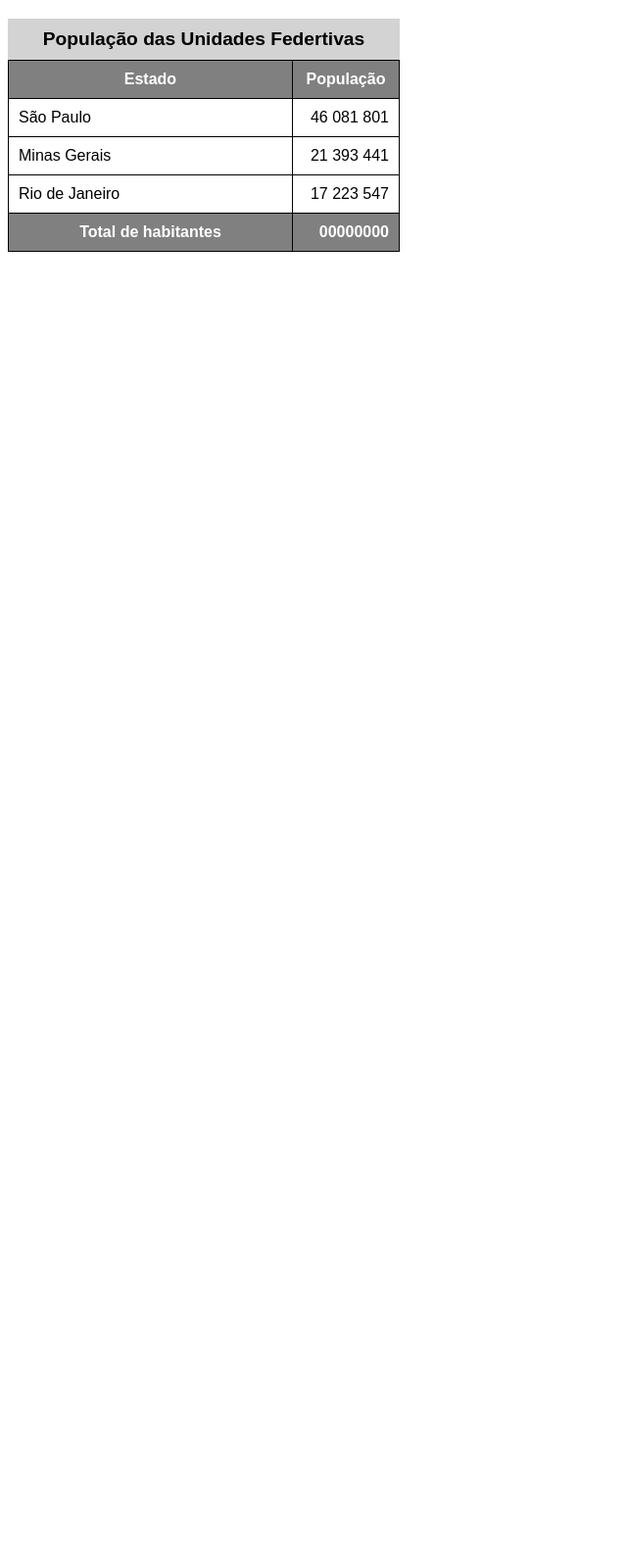
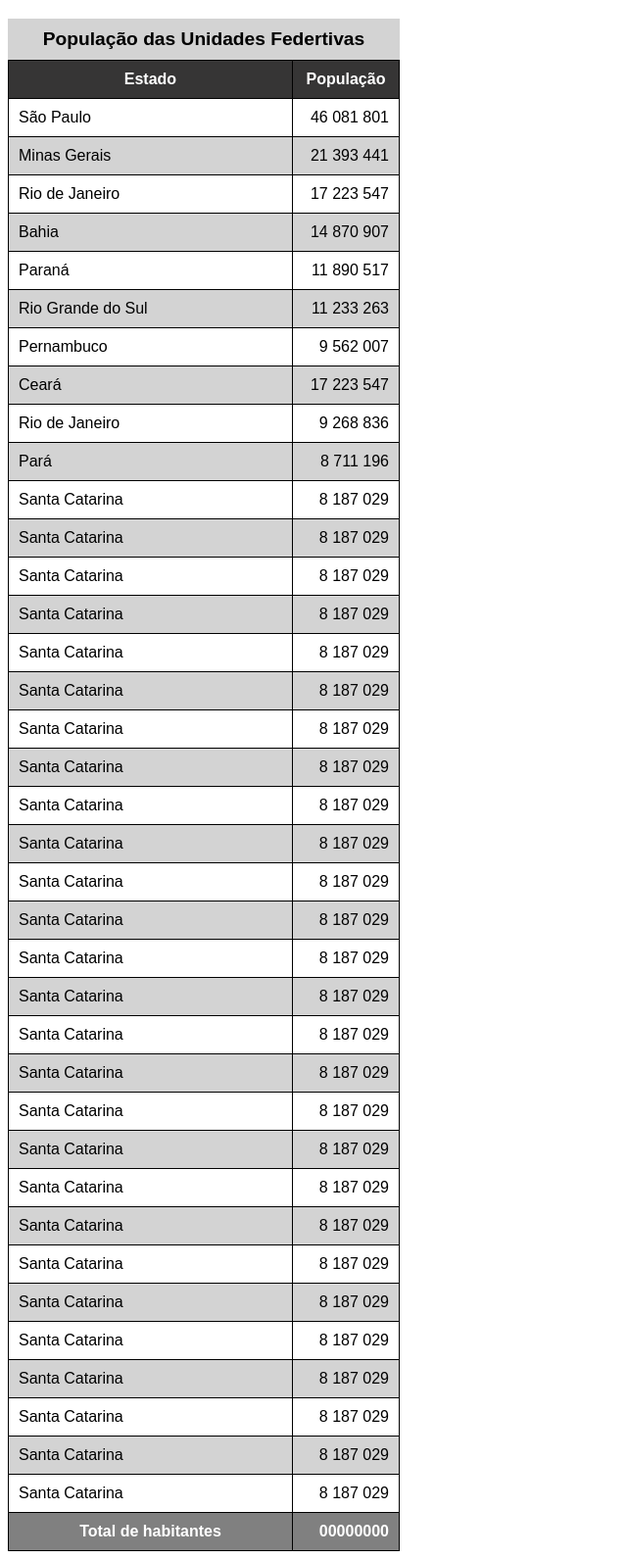
Before and after one commit to supranijp/html-css, a plain HTML site: page exercícios/ex020/tabela002.html in a window 1280 px wide. Shown: the part 61-1652 px from the top of the page at 98% size, without its empty margins (0-640 px from the left). Before the commit the page ends 800 px from the top, so only its background shows below. Drawn offline with Linux system fonts and the light colour scheme.

Commit message:
Atualização dos últimos ex de tabelas do curso em vídeo

```diff
--- a/exercícios/ex020/tabela002.html
+++ b/exercícios/ex020/tabela002.html
@@ -16,6 +16,7 @@
 
             width: 400px;
             border-collapse: collapse;
+            position: relative;
         }
         caption{
 
@@ -32,10 +33,22 @@
 
         }
 
+        thead > tr > th{
+
+            position: sticky;
+            top: 0;
+            background-color: rgb(54, 53, 53);
+        }
+
         thead, tfoot{
 
             background-color: gray;
             color: white;
+        }
+
+        tbody > tr:nth-child(even){
+
+            background-color: lightgray;
         }
         td.num{
 
@@ -70,6 +83,142 @@
                 <td>Rio de Janeiro</td>
                 <td class="num">17 223 547	</td>
             </tr>
+            <tr>
+                <td>Bahia</td>
+                <td class="num">14 870 907		</td>
+            </tr>
+            <tr>
+                <td>Paraná</td>
+                <td class="num">11 890 517		</td>
+            </tr>
+            <tr>
+                <td>Rio Grande do Sul</td>
+                <td class="num">11 233 263</td>
+            </tr>
+            <tr>
+                <td>Pernambuco</td>
+                <td class="num">9 562 007</td>
+            </tr>
+            <tr>
+                <td>Ceará</td>
+                <td class="num">17 223 547	</td>
+            </tr>
+            <tr>
+                <td>Rio de Janeiro</td>
+                <td class="num">9 268 836</td>
+            </tr>
+            <tr>
+                <td>Pará</td>
+                <td class="num">8 711 196</td>
+            </tr>
+            <tr>
+                <td>Santa Catarina</td>
+                <td class="num">8 187 029</td>
+            </tr>
+            <tr>
+                <td>Santa Catarina</td>
+                <td class="num">8 187 029</td>
+            </tr>
+            <tr>
+                <td>Santa Catarina</td>
+                <td class="num">8 187 029</td>
+            </tr>
+            <tr>
+                <td>Santa Catarina</td>
+                <td class="num">8 187 029</td>
+            </tr>
+            <tr>
+                <td>Santa Catarina</td>
+                <td class="num">8 187 029</td>
+            </tr>
+            <tr>
+                <td>Santa Catarina</td>
+                <td class="num">8 187 029</td>
+            </tr>
+            <tr>
+                <td>Santa Catarina</td>
+                <td class="num">8 187 029</td>
+            </tr>
+            <tr>
+                <td>Santa Catarina</td>
+                <td class="num">8 187 029</td>
+            </tr>
+            <tr>
+                <td>Santa Catarina</td>
+                <td class="num">8 187 029</td>
+            </tr>
+            <tr>
+                <td>Santa Catarina</td>
+                <td class="num">8 187 029</td>
+            </tr>
+            <tr>
+                <td>Santa Catarina</td>
+                <td class="num">8 187 029</td>
+            </tr>
+            <tr>
+                <td>Santa Catarina</td>
+                <td class="num">8 187 029</td>
+            </tr>
+            <tr>
+                <td>Santa Catarina</td>
+                <td class="num">8 187 029</td>
+            </tr>
+            <tr>
+                <td>Santa Catarina</td>
+                <td class="num">8 187 029</td>
+            </tr>
+            <tr>
+                <td>Santa Catarina</td>
+                <td class="num">8 187 029</td>
+            </tr>
+            <tr>
+                <td>Santa Catarina</td>
+                <td class="num">8 187 029</td>
+            </tr>
+            <tr>
+                <td>Santa Catarina</td>
+                <td class="num">8 187 029</td>
+            </tr>
+            <tr>
+                <td>Santa Catarina</td>
+                <td class="num">8 187 029</td>
+            </tr>
+            <tr>
+                <td>Santa Catarina</td>
+                <td class="num">8 187 029</td>
+            </tr>
+            <tr>
+                <td>Santa Catarina</td>
+                <td class="num">8 187 029</td>
+            </tr>
+            <tr>
+                <td>Santa Catarina</td>
+                <td class="num">8 187 029</td>
+            </tr>
+            <tr>
+                <td>Santa Catarina</td>
+                <td class="num">8 187 029</td>
+            </tr>
+            <tr>
+                <td>Santa Catarina</td>
+                <td class="num">8 187 029</td>
+            </tr>
+            <tr>
+                <td>Santa Catarina</td>
+                <td class="num">8 187 029</td>
+            </tr>
+            <tr>
+                <td>Santa Catarina</td>
+                <td class="num">8 187 029</td>
+            </tr>
+            <tr>
+                <td>Santa Catarina</td>
+                <td class="num">8 187 029</td>
+            </tr>
+            <var><var><tr>
+                <td>Santa Catarina</td>
+                <td class="num">8 187 029</td>
+            </tr>
         </tbody>
 
         <tfoot>
```
Also changed, not shown: exercícios/ex020/table003.html (added, +57 -0 lines), exercícios/ex020/table004.html (added, +102 -0 lines), exercícios/ex020/table005.html (added, +99 -0 lines), exercícios/ex020/table006.html (added, +109 -0 lines).
